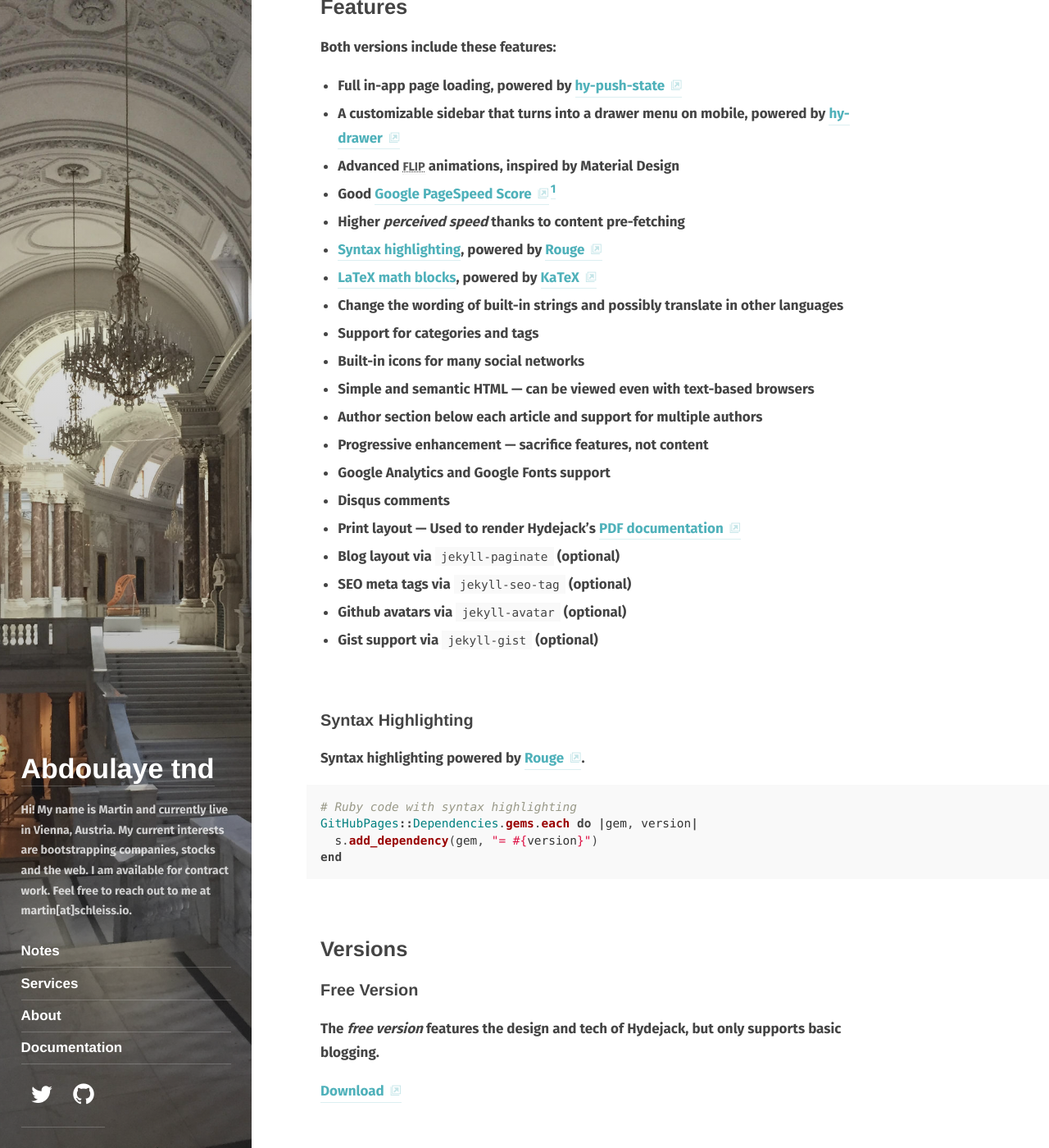
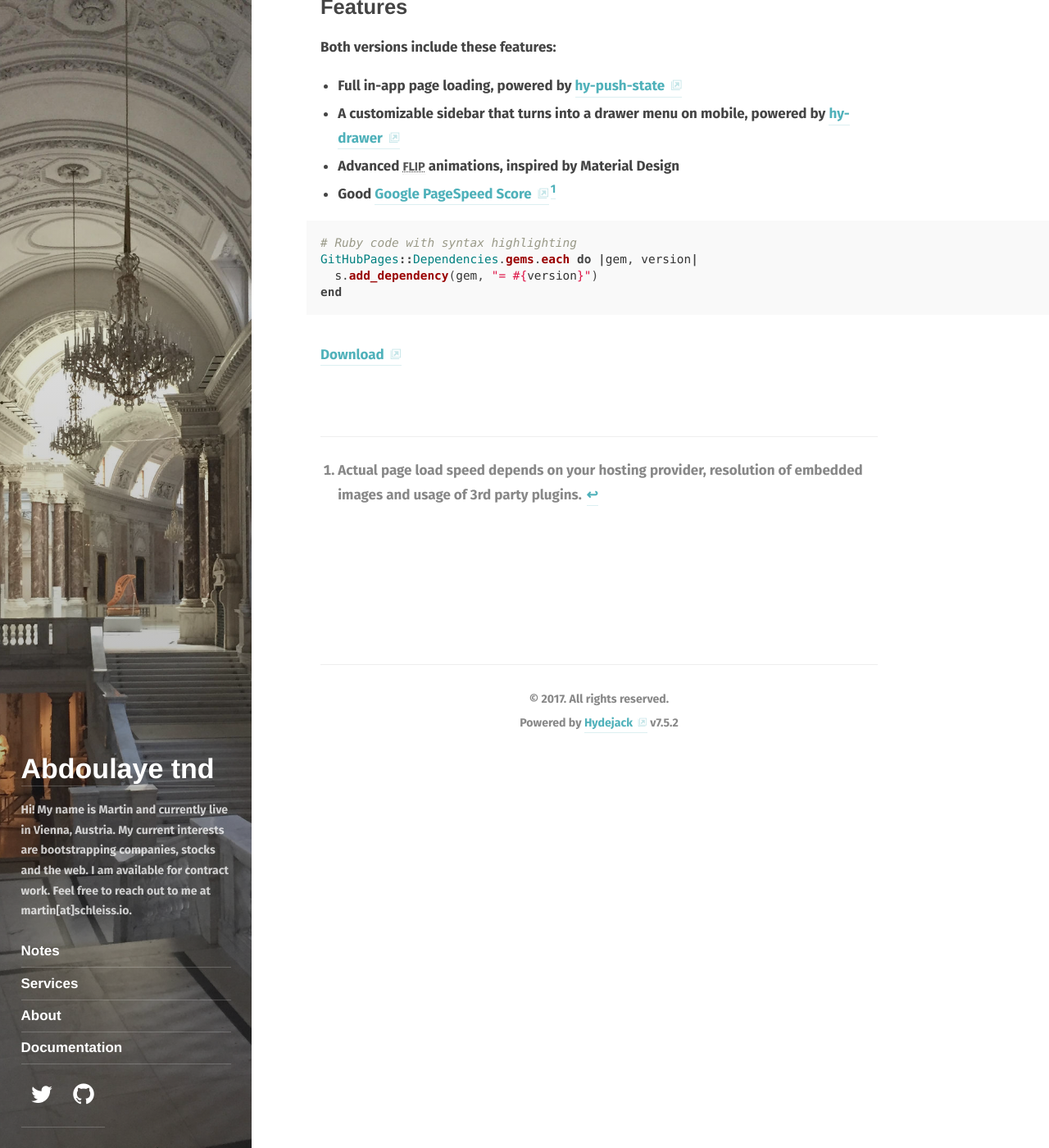
Before and after one commit to abdoulaye-tnd/tandian, a Jekyll site: the page built from Notes.md, in a window 1280 px wide and 1400 px high, scrolled down 470 px. Shown: the whole window at 82% size. Built offline with Jekyll 4.4.1, drawn with Linux system fonts in a browser that asks for light colours; some web fonts are replaced.

Commit message:
Update Notes.md

```diff
--- a/Notes.md
+++ b/Notes.md
@@ -12,9 +12,6 @@
 Here you can find a list of books that I have read and the notes that I have taken during the process. They are meant to be concise and to highlight the in my opinion most important aspects of the book. But, they may not reflect my own opinion.
 
 
-
-
-
 ## Features
 Both versions include these features:
 
@@ -22,27 +19,11 @@
 * A customizable sidebar that turns into a drawer menu on mobile, powered by [hy-drawer]{:.external}
 * Advanced FLIP animations, inspired by Material Design
 * Good [Google PageSpeed Score][gpss][^4]
-* Higher *perceived speed* thanks to content pre-fetching
-* [Syntax highlighting](#syntax-highlighting), powered by [Rouge]
-* [LaTeX math blocks](#latex-math-blocks), powered by [KaTeX]
-* Change the wording of built-in strings and possibly translate in other languages
-* Support for categories and tags
-* Built-in icons for many social networks
-* Simple and semantic HTML — can be viewed even with text-based browsers
-* Author section below each article and support for multiple authors
-* Progressive enhancement — sacrifice features, not content
-* Google Analytics and Google Fonts support
-* Disqus comments
-* Print layout — Used to render Hydejack's [PDF documentation][pdf]
-* Blog layout via `jekyll-paginate` (optional)
-* SEO meta tags via `jekyll-seo-tag` (optional)
-* Github avatars via `jekyll-avatar` (optional)
-* Gist support via `jekyll-gist` (optional)
+
 
 [^4]: Actual page load speed depends on your hosting provider, resolution of embedded images and usage of 3rd party plugins.
 
-### Syntax Highlighting
-Syntax highlighting powered by [Rouge].
+
 
 ~~~ruby
 # Ruby code with syntax highlighting
@@ -51,11 +32,6 @@
 end
 ~~~
 
-
-
-## Versions
-### Free Version
-The *free version* features the design and tech of **Hydejack**, but only supports basic blogging.
 
 [**Download**][kit]
 
```
